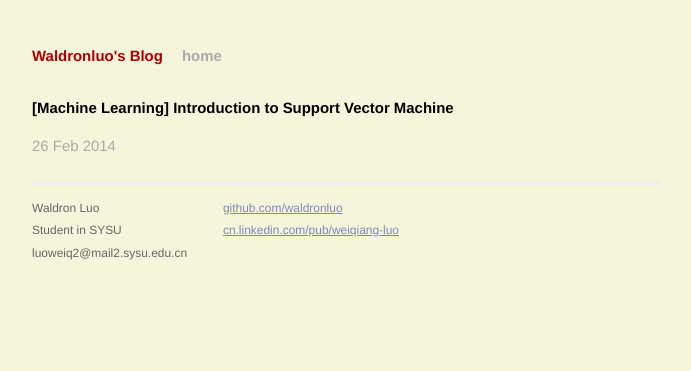
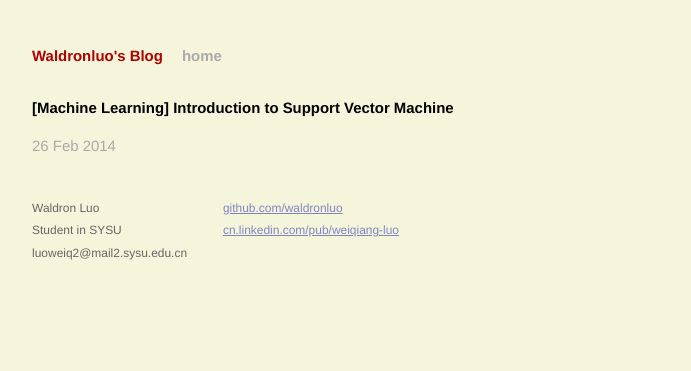
Before and after one commit to waldronluo/waldronluo.github.io, a Jekyll site: the page built from _posts/2014-02-26-SVM-Classifier.markdown, in a window 1280 px wide. Shown: the top 371 px of the page, without its empty margins (294-985 px from the left). Built offline with Jekyll 4.4.1, drawn with Linux system fonts in a browser that asks for light colours; Markdown is read by kramdown in place of the engine named in the settings.

Commit message:
just kidding around

```diff
--- a/css/main.css
+++ b/css/main.css
@@ -97,7 +97,7 @@ a:visited { color: #a0a; }
 .footer {
   font-size: 80%;
   color: #666;
-  border-top: 4px solid #eee;
+  border-top: 4px solid #F5F5DC;
   margin-top: 2em;
   overflow: hidden;
 }
```
